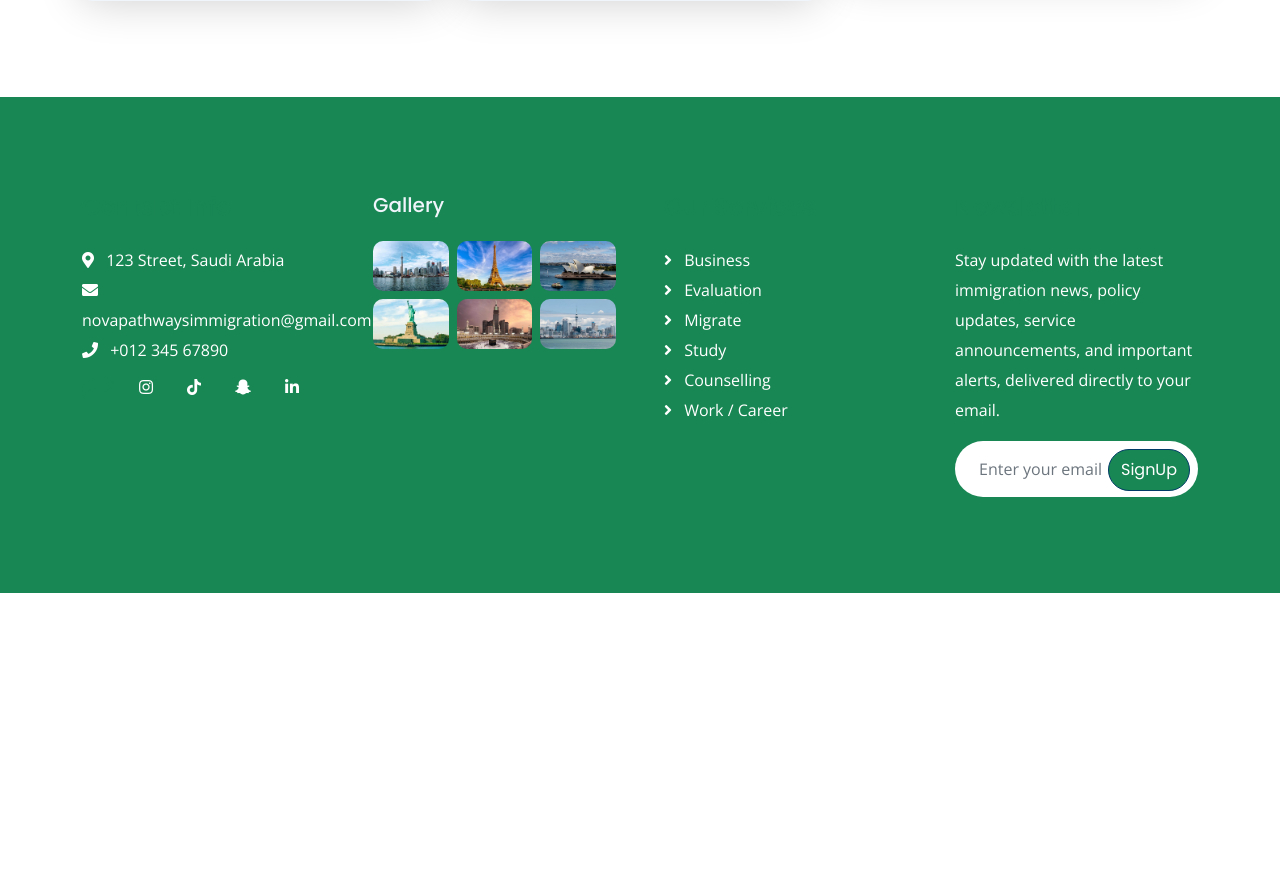
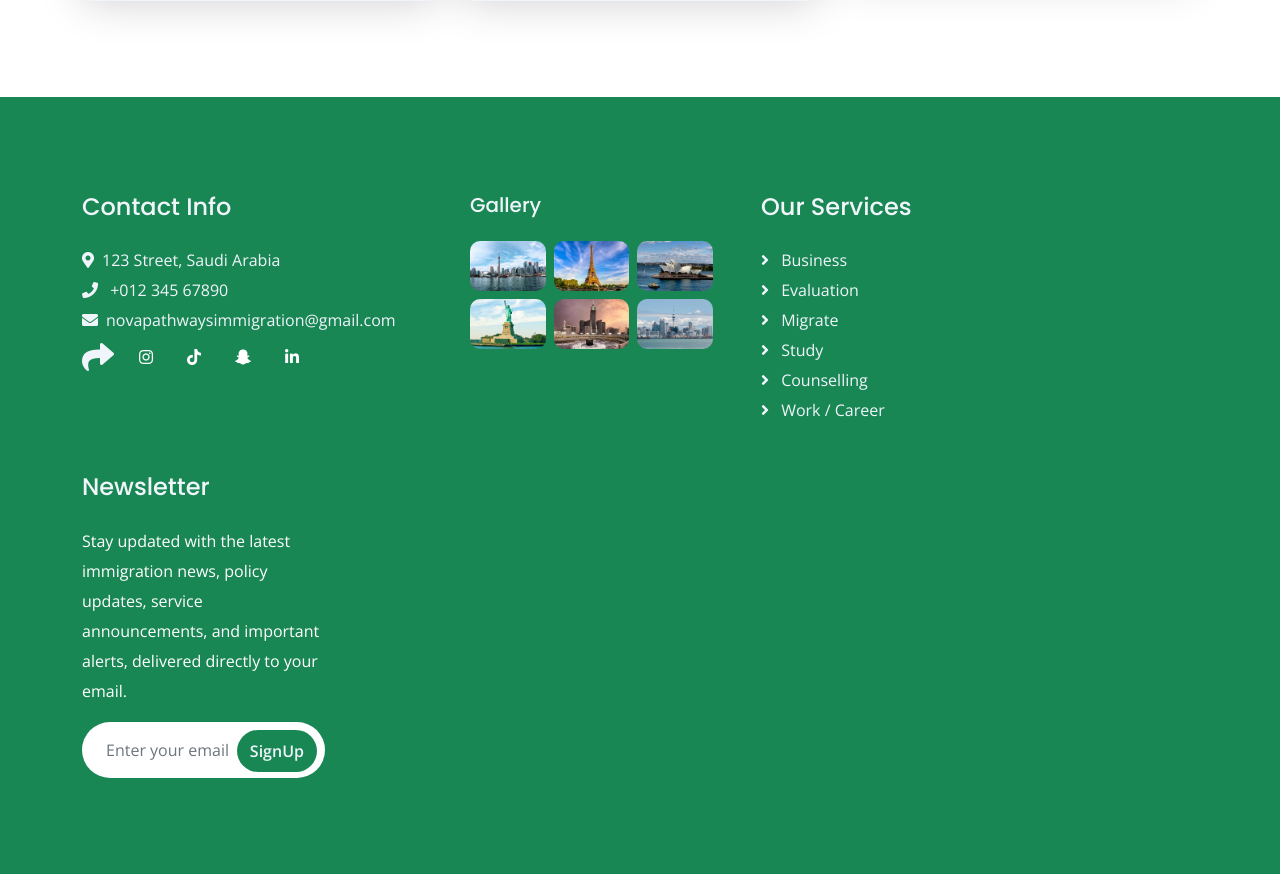
Before and after one commit to alammahfooz/Immegration-, a PHP site: page /about.html in a window 1280 px wide, after a click on "Pages". Shown: the part 2371-3245 px from the top of the page. Before the commit the page ends 2964 px from the top, so only its background shows below. Run offline with PHP 8.4, Linux system fonts and the light colour scheme; some libraries are stand-ins or nearby versions.

Commit message:
finaldonework

```diff
--- a/about.html
+++ b/about.html
@@ -303,23 +303,25 @@
 
 
   <!-- Footer Start -->
-    <div class="container-fluid footer py-5 wow fadeIn" data-wow-delay="0.2s">
+    <div class="container-fluid footer py-5 wow fadeIn" data-wow-delay="0.2s" style="background-color: #198754;">
         <div class="container py-5">
             <div class="row g-5">
-                <div class="col-md-6 col-lg-6 col-xl-3">
+                <div class="col-md-4 col-lg-4 col-xl-4">
                     <div class="footer-item d-flex flex-column">
-                        <h4 class="text-secondary mb-4">Contact Info</h4>
-                        <a><i class="fa fa-map-marker-alt me-2"></i> 123 Street, Saudi Arabia</a>
-                        <a href="mailto:novapathwaysimmigration@gmail.com">
-                            <i class="fas fa-envelope me-2"></i>novapathwaysimmigration@gmail.com
+                        <h4 class=" text-light  mb-4" >Contact Info</h4>
+                        <a href="#" class="text-light">
+                            <i class="fa fa-map-marker-alt me-2"></i>123 Street, Saudi Arabia</a>
+
+
+                            <a href="tel:+01234567890" class="text-light"><i class="fas fa-phone me-2 "  ></i> +012 345
+                                67890</a>
+                                <a href="mailto:novapathwaysimmigration@gmail.com" class="text-light">
+                                    <i class="fas fa-envelope me-2"
+                                         ></i>novapathwaysimmigration@gmail.com
                                 </a>
+                        <div class="d-flex align-items-center">
+                            <i class="fas fa-share fa-2x  me-2 text-light" ></i></i>
 
-                        <a href="tel:+01234567890"><i class="fas fa-phone me-2"></i> +012 345 67890</a>
-                        <div class="d-flex align-items-center">
-                            <i class="fas fa-share fa-2x text-secondary me-2"></i>
-                            <!-- <a class="btn mx-1" href="https://www.facebook.com/novapathwaysimmegration/" target="_blank"><i
-                                    class="fab fa-facebook-f"></i></a> -->
-                            <!-- <a class="btn mx-1" href=""><i class="fab fa-twitter"></i></a> -->
                             <a class="btn mx-1" href="https://www.instagram.com/novapathwaysimmegration/"
                                 target="_blank"><i class="fab fa-instagram"></i></a>
                             <a class="btn mx-1" href="https://www.tiktok.com/novapathwaysimmegration/" target="_blank">
@@ -335,11 +337,11 @@
                         </div>
                     </div>
                 </div>
-                <div class="col-md-10 col-lg-10 col-xl-3">
-  <h5 class="text-light mb-4">Gallery</h5>
+                <div class="col-md-10 col-lg-3 col-xl-3">
+                    <h5 class=" text-light mb-4"  >Gallery</h5>
 
-  <div class="row g-2">
-    <div class="col-4">
+                    <div class="row g-2 ">
+                        <div class="col-4 ">
                             <img class="img-fluid rounded" src="img/canada.jpg" alt="Image">
                         </div>
                         <div class="col-4">
@@ -362,26 +364,27 @@
                 </div>
 
                 <div class="col-md-3 col-lg-3 col-xl-3">
-                    <div class="footer-item d-flex flex-column">
-                        <h4 class="text-secondary mb-4">Our Services</h4>
-                        <a href="#" class=""><i class="fas fa-angle-right me-2"></i> Business</a>
-                        <a href="#" class=""><i class="fas fa-angle-right me-2"></i> Evaluation</a>
-                        <a href="#" class=""><i class="fas fa-angle-right me-2"></i> Migrate</a>
-                        <a href="#" class=""><i class="fas fa-angle-right me-2"></i> Study</a>
-                        <a href="#" class=""><i class="fas fa-angle-right me-2"></i> Counselling</a>
-                        <a href="#" class=""><i class="fas fa-angle-right me-2"></i> Work / Career</a>
+                    <div class="footer-item d-flex flex-column ">
+                        <h4 class=" text-light mb-4"  >Our Services</h4>
+                        <a href="#" class="text-light"><i class="fas fa-angle-right me-2"></i> Business</a>
+                        <a href="#" class="text-light"><i class="fas fa-angle-right me-2"></i> Evaluation</a>
+                        <a href="#" class="text-light"><i class="fas fa-angle-right me-2"></i> Migrate</a>
+                        <a href="#" class="text-light"><i class="fas fa-angle-right me-2"></i> Study</a>
+                        <a href="#" class="text-light"><i class="fas fa-angle-right me-2"></i> Counselling</a>
+                        <a href="#" class="text-light"><i class="fas fa-angle-right me-2"></i> Work / Career</a>
                     </div>
                 </div>
                 <div class="col-md-3 col-lg-3 col-xl-3">
                     <div class="footer-item">
-                        <h4 class="text-secondary mb-4">Newsletter</h4>
+                        <h4 class=" text-light mb-4"  >Newsletter</h4>
                         <p class="text-white mb-3">Stay updated with the latest immigration news, policy updates,
                             service announcements, and important alerts, delivered directly to your email.</p>
                         <div class="position-relative mx-auto rounded-pill">
                             <input class="form-control border-0 rounded-pill w-100 py-3 ps-4 pe-5" type="text"
                                 placeholder="Enter your email">
                             <button type="button"
-                                class="btn btn-primary rounded-pill position-absolute top-0 end-0 py-2 mt-2 me-2">SignUp</button>
+                                class="btn text-light  rounded-pill position-absolute top-0 end-0 py-2 mt-2 me-2"
+                                style="background-color: #198754;">SignUp</button>
                         </div>
                     </div>
                 </div>
--- a/css/style.css
+++ b/css/style.css
@@ -755,3 +755,54 @@
 .office-img img {
   display: block;
 }
+
+
+
+.main-slider__feature-icon span,
+.main-slider__feature-arrow i {
+    transition: color 0.3s ease;
+}
+
+
+.main-slider__feature-single:hover
+.main-slider__feature-icon span,
+.main-slider__feature-single:hover
+.main-slider__feature-arrow i {
+    color: #198754 !important;
+}
+.navbar-nav a{
+    color: #198754 !important;
+}
+
+/* Navbar link default color */
+.navbar .nav-link {
+    color: #198754 !important;   /* bold green */
+    font-weight: 600;
+}
+
+/* Hover state */
+.navbar .nav-link:hover,
+.navbar .nav-link:focus {
+    color: #145c32 !important;   /* darker green */
+}
+
+/* Active link */
+.navbar .nav-link.active {
+    color: #198754 !important;
+    font-weight: 700;
+}
+
+/* Dropdown items */
+.navbar .dropdown-menu .dropdown-item {
+    color: #198754;
+    font-weight: 500;
+}
+
+.navbar .dropdown-menu .dropdown-item:hover {
+    background-color: #198754;
+    color: #ffffff !important;
+}
+
+  .footer-item a:hover i {
+    color: #003A66 !important;
+}
--- a/index.html
+++ b/index.html
@@ -2544,7 +2544,7 @@
     <div class="container-fluid footer py-5 wow fadeIn" data-wow-delay="0.2s" style="background-color: #198754;">
         <div class="container py-5">
             <div class="row g-5">
-                <div class="col-md-6 col-lg-6 col-xl-3">
+                <div class="col-md-4 col-lg-4 col-xl-4">
                     <div class="footer-item d-flex flex-column">
                         <h4 class=" text-light  mb-4" >Contact Info</h4>
                         <a href="#" class="text-light">
```
Also changed, not shown: contact.html (+29 -26 lines), office.html (+29 -26 lines), service.html (+29 -26 lines), testimonial.html (+29 -26 lines). Lines whose indentation alone changed are shown as unchanged.
